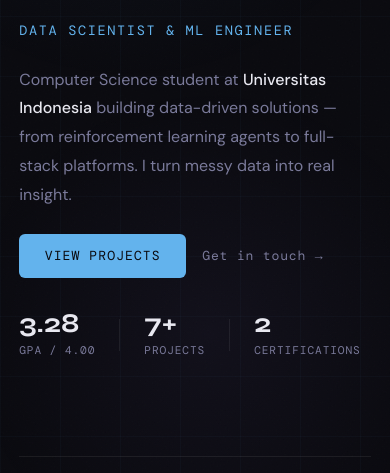
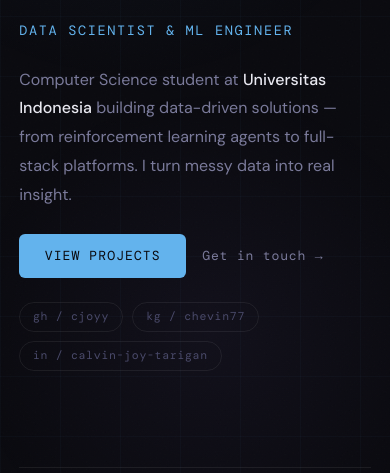
Before and after one commit to cjoyy/cjoyy.github.io, a plain HTML site: page index.html in a window 390 px wide. Shown: the part 344-817 px from the top of the page. Drawn offline with nearby package versions, Linux system fonts and the light colour scheme; a web font is replaced by a local one.

Commit message:
update link

```diff
--- a/assets/style.css
+++ b/assets/style.css
@@ -1,9 +1,3 @@
-/* ============================
-   CALVIN JOY TARIGAN — PORTFOLIO
-   Dark Professional Theme
-   Fonts: Syne + DM Mono + DM Sans
-   ============================ */
-
 :root {
   --bg: #0a0a0f;
   --bg2: #0f0f18;
@@ -16,9 +10,9 @@
   --text-muted: #7a7a9a;
   --text-dim: #4a4a6a;
 
-  --accent: #63b3ed;      /* cool blue */
-  --accent2: #a78bfa;     /* violet */
-  --accent3: #34d399;     /* emerald green */
+  --accent: #63b3ed;
+  --accent2: #a78bfa;
+  --accent3: #34d399;
 
   --font-display: 'Syne', sans-serif;
   --font-mono: 'DM Mono', monospace;
@@ -266,6 +260,28 @@ main {
   transition: color 0.2s;
 }
 .btn-ghost:hover { color: var(--text); }
+
+.hero-profiles {
+  display: flex;
+  gap: 0.6rem;
+  flex-wrap: wrap;
+}
+
+.profile-chip {
+  font-family: var(--font-mono);
+  font-size: 0.72rem;
+  color: var(--text-dim);
+  text-decoration: none;
+  border: 1px solid var(--border);
+  border-radius: 20px;
+  padding: 0.25rem 0.8rem;
+  transition: border-color 0.2s, color 0.2s;
+  letter-spacing: 0.06em;
+}
+.profile-chip:hover {
+  border-color: var(--border-hover);
+  color: var(--accent);
+}
 
 .hero-stats {
   display: flex;
--- a/index.html
+++ b/index.html
@@ -41,13 +41,12 @@
           <a href="projects.html" class="btn-primary">View Projects</a>
           <a href="contact.html" class="btn-ghost">Get in touch →</a>
         </div>
-        <div class="hero-stats">
-          <div class="stat"><span class="stat-num">3.28</span><span class="stat-label">GPA / 4.00</span></div>
-          <div class="stat-div"></div>
-          <div class="stat"><span class="stat-num">7+</span><span class="stat-label">Projects</span></div>
-          <div class="stat-div"></div>
-          <div class="stat"><span class="stat-num">2</span><span class="stat-label">Certifications</span></div>
+        <div class="hero-profiles">
+          <a href="https://github.com/cjoyy" target="_blank" class="profile-chip">gh / cjoyy</a>
+          <a href="https://www.kaggle.com/chevin77" target="_blank" class="profile-chip">kg / chevin77</a>
+          <a href="https://linkedin.com/in/calvin-joy-tarigan" target="_blank" class="profile-chip">in / calvin-joy-tarigan</a>
         </div>
+
       </div>
     </div>
 
```
Also changed, not shown: projects.html (+6 -1 lines).
